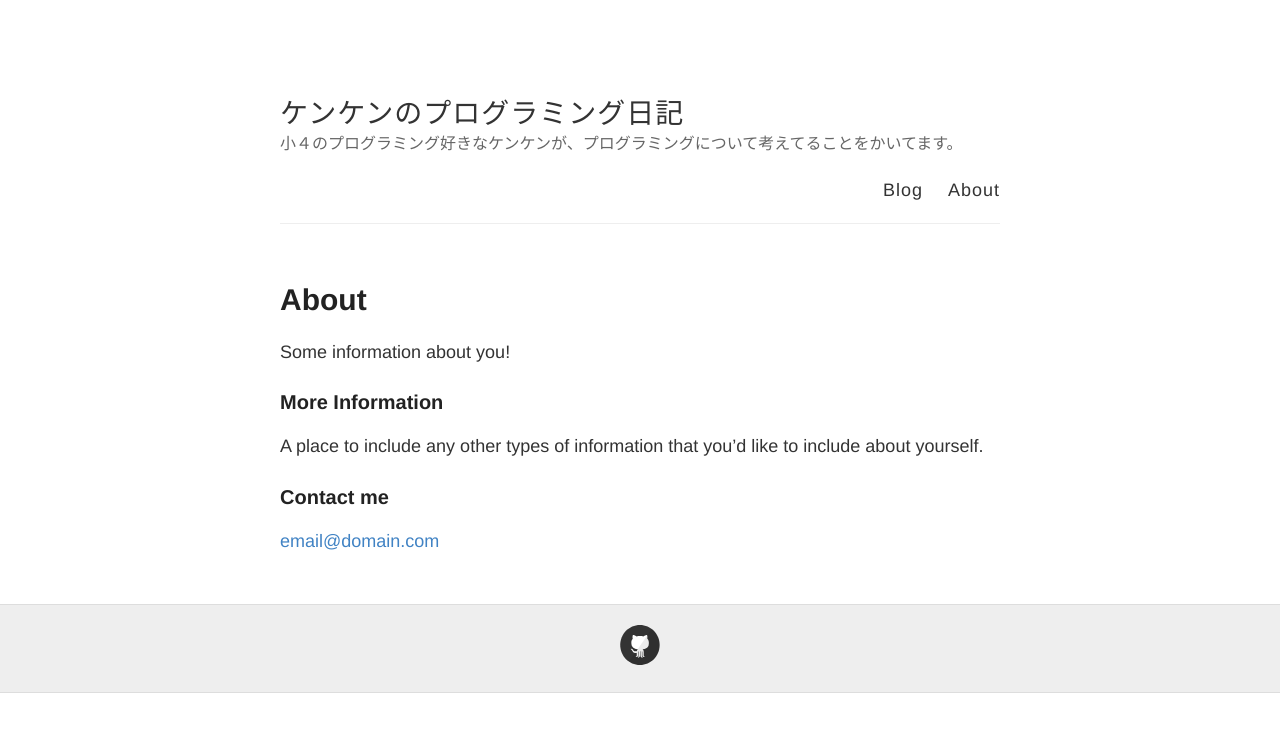
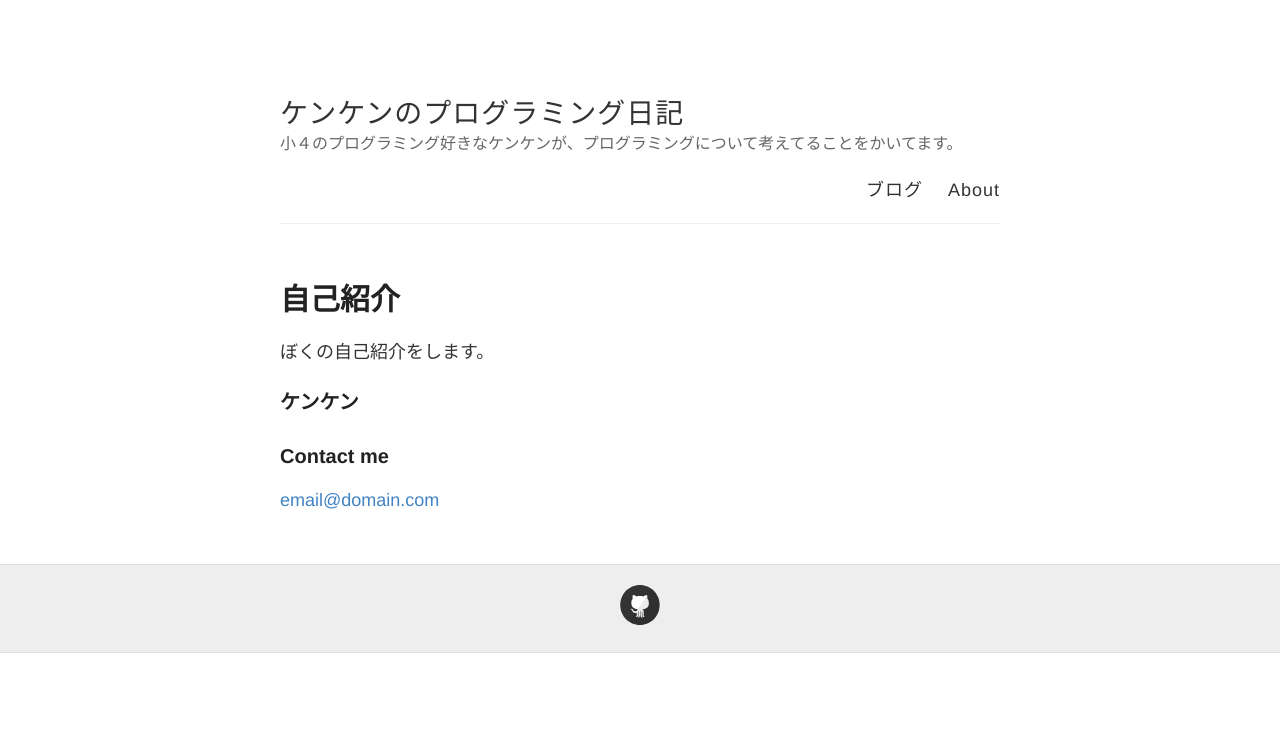
Before and after one commit to hakase-kenken/blog, a Jekyll site: the page built from about.md, in a window 1280 px wide. Shown: the top 732 px of the page. Built offline with Jekyll 4.4.1, drawn with Linux system fonts in a browser that asks for light colours.

Commit message:
記事作成

```diff
--- a/_layouts/default.html
+++ b/_layouts/default.html
@@ -27,7 +27,7 @@
           </div>
 
           <nav>
-            <a href="{{ site.baseurl }}/">Blog</a>
+            <a href="{{ site.baseurl }}/">ブログ</a>
             <a href="{{ site.baseurl }}/about">About</a>
           </nav>
         </header>
--- a/about.md
+++ b/about.md
@@ -1,14 +1,12 @@
 ---
 layout: page
-title: About
+title: 自己紹介
 permalink: /about/
 ---
 
-Some information about you!
 
-### More Information
-
-A place to include any other types of information that you'd like to include about yourself.
+ぼくの自己紹介をします。
+### ケンケン
 
 ### Contact me
 
--- a/index.html
+++ b/index.html
@@ -12,7 +12,7 @@ layout: default
         {{ post.excerpt }}
       </div>
 
-      <a href="{{ site.baseurl }}{{ post.url }}" class="read-more">Read More</a>
+      <a href="{{ site.baseurl }}{{ post.url }}" class="read-more">もっと読んじゃう？</a>
     </article>
   {% endfor %}
 </div>
```
Also changed, not shown: _posts/2014-3-3-Hello-World.md (deleted, +0 -10 lines), _posts/2020-8-15-テスト.md (added, +6 -0 lines), images/config.png (deleted), images/first-post.png (deleted), images/jekyll-logo.png (deleted), images/jekyll-now-theme-screenshot.jpg (deleted), images/step1.gif (deleted).
